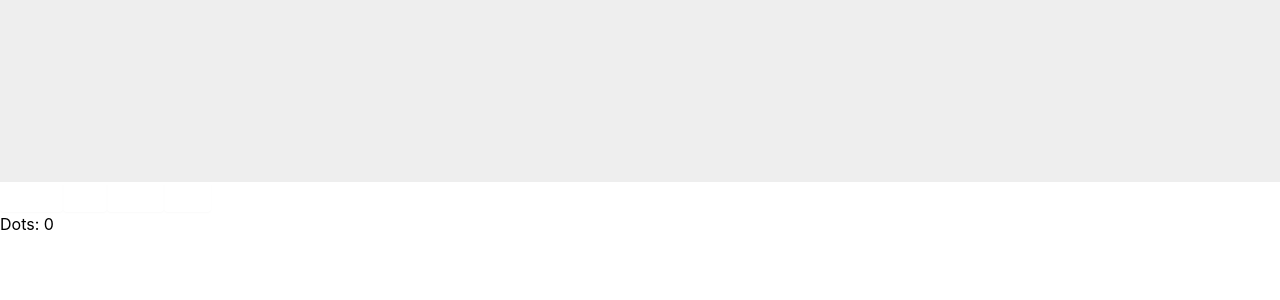
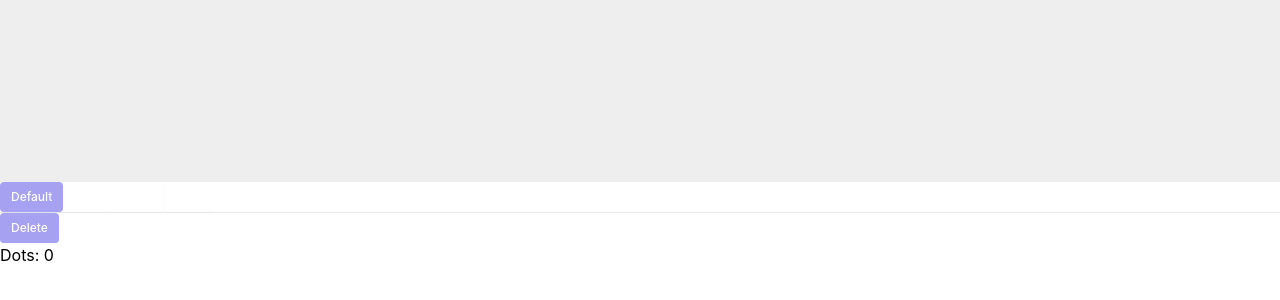
Before and after one commit to mplibunao/sketchy, a React (Vite) app: page / in a window 1280 px wide. Shown: the part 498-798 px from the top of the page. Built offline with nearby package versions, Linux system fonts and the light colour scheme.

Commit message:
Allows deleting on selected shapes

```diff
--- a/src/components/Controls.tsx
+++ b/src/components/Controls.tsx
@@ -1,6 +1,6 @@
-import clsx from 'clsx'
 import { useAtom } from 'jotai'
 import { setColorAtom } from './selection'
+import { deleteSelectedShapeAtom } from './SvgShapes'
 
 const colors = [
 	{ value: 'indigo', label: 'Default' },
@@ -11,6 +11,8 @@ const colors = [
 
 export const Controls = () => {
 	const [currentColor, setColor] = useAtom(setColorAtom)
+	const [isSelected, deleteShape] = useAtom(deleteSelectedShapeAtom)
+
 	return (
 		<div>
 			{colors.map(({ value, label }) => (
@@ -19,11 +21,20 @@ export const Controls = () => {
 					key={value}
 					disabled={currentColor === null || currentColor === value}
 					onClick={() => setColor(value)}
-					className={`inline-flex items-center rounded border border-transparent bg-${value}-600 px-2.5 py-1.5 text-xs font-medium text-white shadow-sm hover:bg-${value}-700 focus:outline-none focus:ring-2 focus:ring-${value}-500 focus:ring-offset-2 bg-${value}-600 disabled:opacity-50 disabled:cursor-not-allowed`}
+					className={`inline-flex items-center rounded border border-transparent bg-${value}-600 px-2.5 py-1.5 text-xs font-medium text-white shadow-sm hover:bg-${value}-700 focus:outline-none focus:ring-2 focus:ring-${value}-500 focus:ring-offset-2 disabled:opacity-50 disabled:cursor-not-allowed`}
 				>
 					{label}
 				</button>
 			))}
+			<hr />
+			<button
+				type='button'
+				className={`inline-flex items-center rounded border border-transparent bg-indigo-600 px-2.5 py-1.5 text-xs font-medium text-white shadow-sm hover:bg-indigo-700 focus:outline-none focus:ring-2 focus:ring-indigo-500 focus:ring-offset-2 disabled:opacity-50 disabled:cursor-not-allowed`}
+				onClick={deleteShape}
+				disabled={!isSelected}
+			>
+				Delete
+			</button>
 		</div>
 	)
 }
--- a/src/components/SvgShapes.tsx
+++ b/src/components/SvgShapes.tsx
@@ -1,6 +1,6 @@
 import { atom, useAtom } from 'jotai'
 import { Point, ShapeAtom } from '../types'
-import { selectAtom } from './selection'
+import { selectAtom, selectedAtom, unselectAtom } from './selection'
 import { createShapeAtom, SvgShape } from './SvgShape'
 
 const shapeAtomsAtom = atom<ShapeAtom[]>([])
@@ -10,6 +10,22 @@ export const addShapeAtom = atom(null, (_get, set, point: readonly Point[]) => {
 	set(shapeAtomsAtom, (prev) => [...prev, shapeAtom])
 	set(selectAtom, shapeAtom)
 })
+
+export const deleteSelectedShapeAtom = atom(
+	(get) => {
+		const isSelected = !!get(selectedAtom)
+		return isSelected
+	},
+	(get, set) => {
+		const selectedShapeAtom = get(selectedAtom)
+		if (selectedShapeAtom) {
+			set(shapeAtomsAtom, (prev) =>
+				prev.filter((item) => item !== selectedShapeAtom)
+			)
+			set(unselectAtom, null)
+		}
+	}
+)
 
 export const SvgShapes = () => {
 	const [shapeAtoms] = useAtom(shapeAtomsAtom)
--- a/src/components/selection.ts
+++ b/src/components/selection.ts
@@ -29,3 +29,9 @@ export const setColorAtom = atom(
 		}
 	}
 )
+
+export const selectedAtom = atom((get) => get(selectedShapeAtomAtom))
+
+export const unselectAtom = atom(null, (_get, set) => {
+	set(selectedShapeAtomAtom, null)
+})
```
